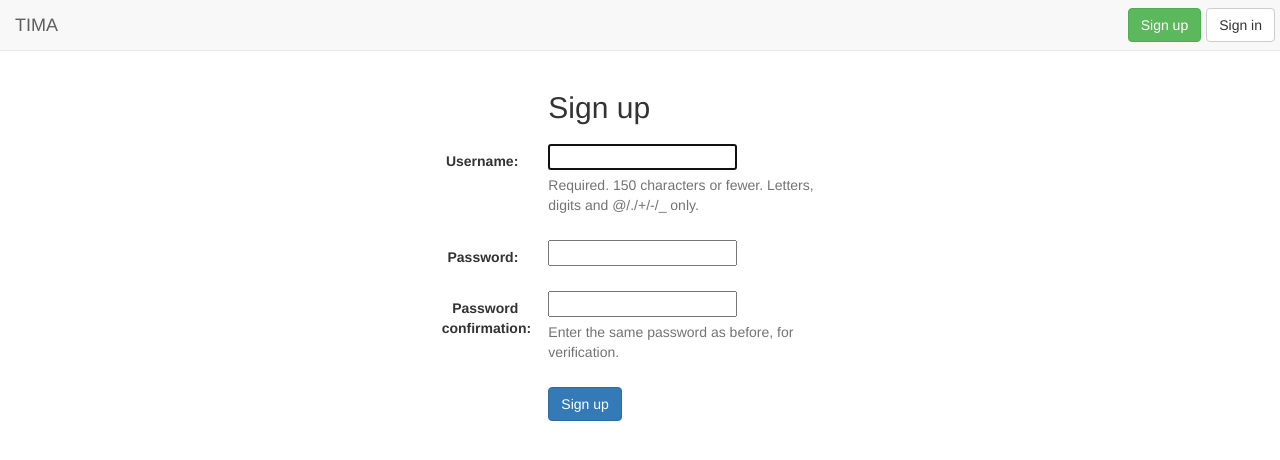
After one commit to Tima-Is-My-Association/TIMA, a Django app: page /signup/ in a window 1280 px wide. The commit adds this page. Shown: the top 460 px of the page. Run offline with Django 3.2, Linux system fonts and the light colour scheme; parts of the project's set-up code (start-up, migrations or seed data) failed here and were passed over; some libraries are stand-ins or nearby versions.

Commit message:
Added sign up view and template.

```diff
--- a/TIMA/urls.py
+++ b/TIMA/urls.py
@@ -5,7 +5,8 @@ urlpatterns = [
     url(r'^$', 'association.views.home', name='home'),
     url(r'^(?P<slug>[\w-]+)/association$', 'association.views.association', name='association'),
 
-    url(r'^login/$', 'app.views.ulogin', name='login'),
-    url(r'^logout/$', 'django.contrib.auth.views.logout', name='logout'),
+    url(r'^signin/$', 'app.views.signin', name='signin'),
+    url(r'^signout/$', 'django.contrib.auth.views.logout', name='signout'),
+    url(r'^signup/$', 'app.views.signup', name='signup'),
     url(r'^admin/', include(admin.site.urls)),
 ]
--- a/app/views.py
+++ b/app/views.py
@@ -1,12 +1,12 @@
 from app.models import Profile
 from django.contrib import messages
 from django.contrib.auth import authenticate, login
-from django.contrib.auth.forms import AuthenticationForm
+from django.contrib.auth.forms import AuthenticationForm, UserCreationForm
 from django.shortcuts import redirect, render
 from django.views.decorators.csrf import csrf_protect
 
 @csrf_protect
-def ulogin(request):
+def signin(request):
     gnext = request.GET.get('next')
     if request.method == 'POST':
         username = request.POST['username']
@@ -33,3 +33,19 @@ def ulogin(request):
     else:
         form = AuthenticationForm(request)
         return render(request, 'registration/login.html', locals())
+
+@csrf_protect
+def signup(request):
+    if request.method == 'POST':
+        form = UserCreationForm(request.POST)
+        if form.is_valid():
+            new_user = form.save()
+            messages.info(request, 'Thanks for signing up. You are now logged in.')
+            new_user = authenticate(username=request.POST['username'], password=request.POST['password1'])
+            login(request, new_user)
+            return redirect('home')
+        else:
+            return render(request, 'registration/signup.html', locals())
+    else:
+        form = UserCreationForm()
+        return render(request, 'registration/signup.html', locals())
--- a/templates/registration/logged_out.html
+++ b/templates/registration/logged_out.html
@@ -9,7 +9,7 @@
     <div class="col-md-4 col-md-offset-4">
         <h3 class="italic-title">Thanks for spending some quality time with TIMA today.</h3>
         <br/><br/>
-        <div class="f14" style="margin-bottom: 5px;">&nbsp; <a href="{% url 'login' %}">Log in again</a></div>
+        <div class="f14" style="margin-bottom: 5px;">&nbsp; <a href="{% url 'signin' %}">Sign in again</a></div>
     </div>
 </div>
 {% endblock %}
--- /dev/null
+++ b/templates/registration/signup.html
@@ -0,0 +1,36 @@
+{% extends "tima/base.html" %}
+{% load i18n %}
+
+{% block content %}
+{{ form.media }}
+
+<div class="row">
+    <div class="col-md-4 col-md-offset-5">
+        <h2>Sign up</h2>
+    </div>
+</div>
+<div class="row">
+    <div class="col-md-4 col-md-offset-4">
+        <form action="{% url 'signup' %}" method="post" class="form-horizontal" style="margin-top: 10px;">
+            {% csrf_token %}
+
+            {% for field in form %}
+                <div class="form-group{% if form.errors %} {{ field.errors|yesno:'has-error,has-success' }}{% endif %}">
+                    <label class="col-sm-3 control-label{% if field.field.required %} required{% endif %}" for="{{ field.auto_id }}">{{ field.label }}:</label>
+                    <div class="col-sm-9">
+                        {{ field }}
+                        <span class="help-block">{{ field.help_text }}</span>
+                        <span class="help-block">{{ field.errors }}</span>
+                    </div>
+                </div>
+            {% endfor %}
+
+            <div class="form-group">
+                <div class="col-sm-offset-3 col-sm-9">
+                    <button class="btn btn-primary" type="submit">Sign up</button>
+                </div>
+            </div>
+        </form>
+    </div>
+</div>
+{% endblock%}
--- a/templates/tima/base.html
+++ b/templates/tima/base.html
@@ -31,11 +31,20 @@
                                 {% if user.is_staff %}
                                     <li><a href="{% url 'admin:index' %}">Admin</a></li>
                                 {% endif %}
-                                <li><a href="{% url 'logout' %}">Logout</a></li>
+                                <li><a href="{% url 'signout' %}">Sign out</a></li>
                             </ul>
                         </li>
                     {% else %}
-                        <li><a href="{% url 'login' %}">Login</a></li>
+                        <li>
+                            <form action="{% url 'signup' %}" style="margin-right: 5px;">
+                                <button type="submit" class="btn btn-success navbar-btn">Sign up</button>
+                            </form>
+                        </li>
+                        <li>
+                            <form action="{% url 'signin' %}" style="margin-right: 5px;">
+                                <button type="submit" class="btn btn-default navbar-btn">Sign in</button>
+                            </form>
+                        </li>
                     {% endif %}
                 </ul>
             </div>
```
